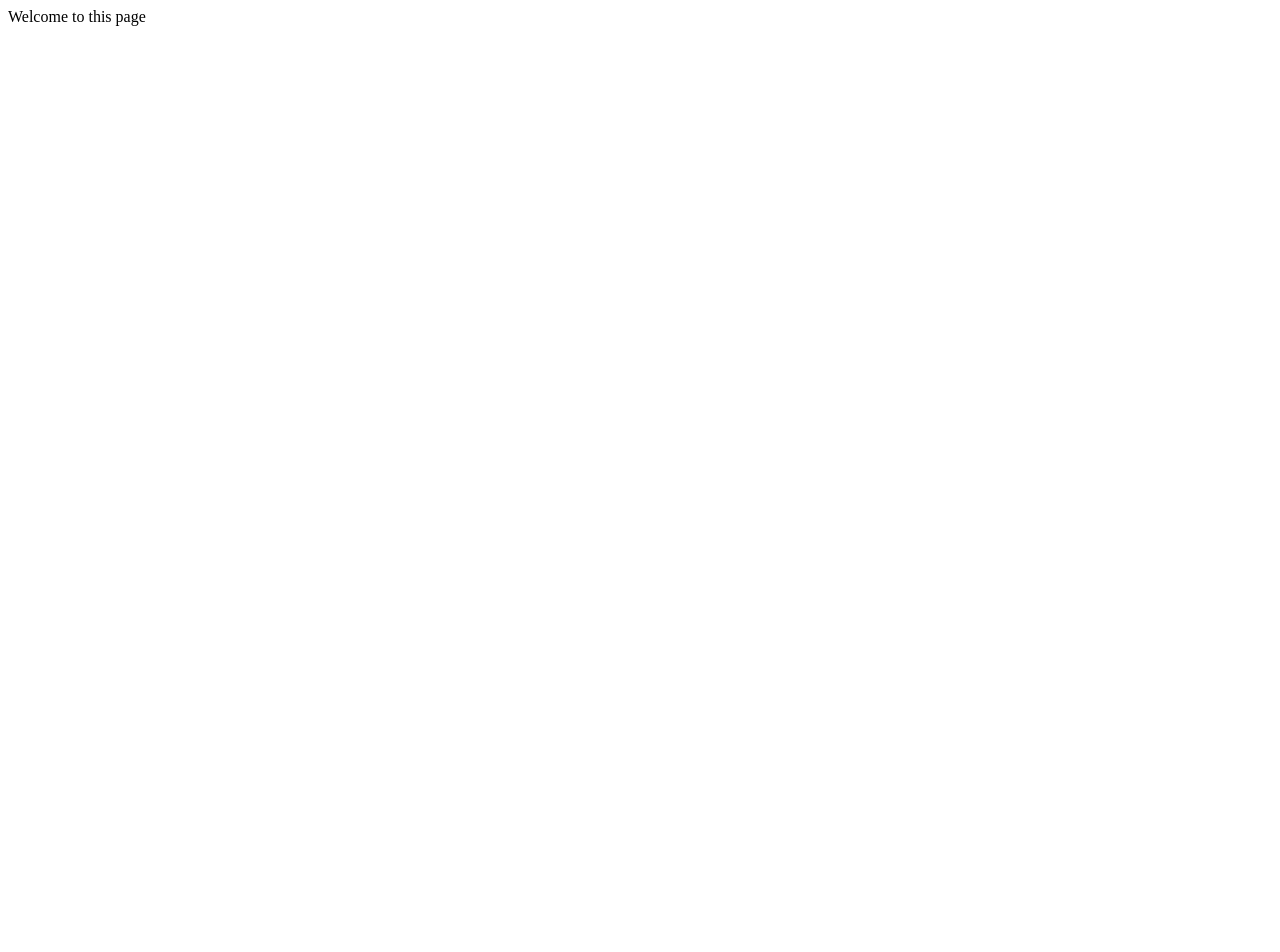
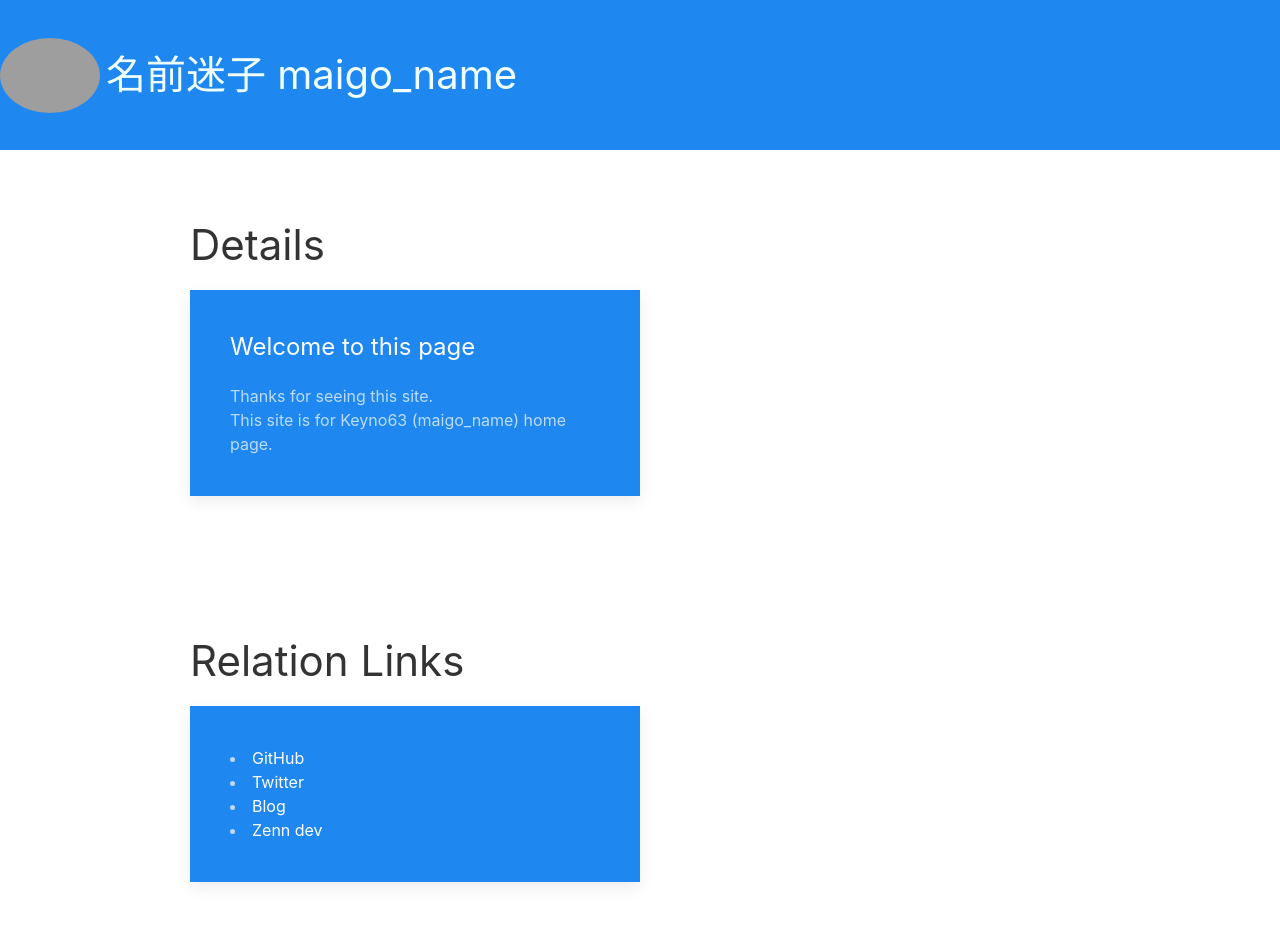
Before and after one commit to keyno63/keyno63.github.io, a plain HTML site: page index.html in a window 1280 px wide. Before the commit the page ends 800 px from the top, so only its background shows below. Drawn offline with nearby package versions, Linux system fonts and the light colour scheme; grey boxes are pictures that could not be loaded.

Commit message:
add css framework(UiKit) and contents.

```diff
--- a/index.html
+++ b/index.html
@@ -3,10 +3,65 @@
 <head>
     <meta charset="UTF-8">
     <title>Keyno63 Pages</title>
+    <!-- UIkit CSS -->
+    <link rel="stylesheet" href="https://cdn.jsdelivr.net/npm/uikit@3.9.4/dist/css/uikit.min.css" />
+
+    <!-- UIkit JS -->
+    <script src="https://cdn.jsdelivr.net/npm/uikit@3.9.4/dist/js/uikit.min.js"></script>
+    <script src="https://cdn.jsdelivr.net/npm/uikit@3.9.4/dist/js/uikit-icons.min.js"></script>
 </head>
 <body>
-<a>
-    Welcome to this page
-</a>
+<div class="uk-background-primary uk-height-small uk-flex uk-flex-middle">
+    <nav class="uk-navbar">
+        <a class="uk-navbar-item uk-logo">
+            <img src="https://kofujiw-s3bucket.s3.us-east-2.amazonaws.com/maigo-name.png" title="myself" class="uk-border-circle" alt="avator" width="100">
+            <span style="color: azure; font-size: 40px">名前迷子 maigo_name</span>
+            </img>
+        </a>
+    </nav>
+</div>
+
+<div class="tm-main uk-section uk-section-default">
+    <div class="uk-container uk-container-small uk-position-relative">
+        <h1 class="uk-h1 tm-heading-fragment">
+            Details
+        </h1>
+        <div class="uk-card uk-card-body uk-card-primary uk-width-1-2@m">
+            <h2 class="uk-card-title">Welcome to this page</h2>
+            Thanks for seeing this site.
+            <br>
+            This site is for Keyno63 (maigo_name) home page.
+        </div>
+    </div>
+</div>
+<div class="tm-main uk-section uk-section-default">
+    <div class="uk-container uk-container-small uk-position-relative">
+        <h1 class="uk-h1 tm-heading-fragment">
+            Relation Links
+        </h1>
+        <div class="uk-card uk-card-body uk-card-primary uk-width-1-2@m">
+            <div class="uk-panel">
+                <li>
+                    <a class="uk-panel-title" href="https://github.com/keyno63" target="_blank" rel="noopener noreferrer">GitHub</a>
+                </li>
+            </div>
+            <div class="uk-panel">
+                <li>
+                    <a class="uk-panel-title" href="https://twitter.com/maigo_name" target="_blank" rel="noopener noreferrer">Twitter</a>
+                </li>
+            </div>
+            <div class="uk-panel">
+                <li>
+                    <a class="uk-panel-title" href="https://blog.hatena.ne.jp/keyno63/keyno63.hatenablog.com/" target="_blank" rel="noopener noreferrer">Blog</a>
+                </li>
+            </div>
+            <div class="uk-panel">
+                <li>
+                    <a class="uk-panel-title" href="https://zenn.dev/maigo_name" target="_blank" rel="noopener noreferrer">Zenn dev</a>
+                </li>
+            </div>
+        </div>
+    </div>
+</div>
 </body>
 </html>
```
